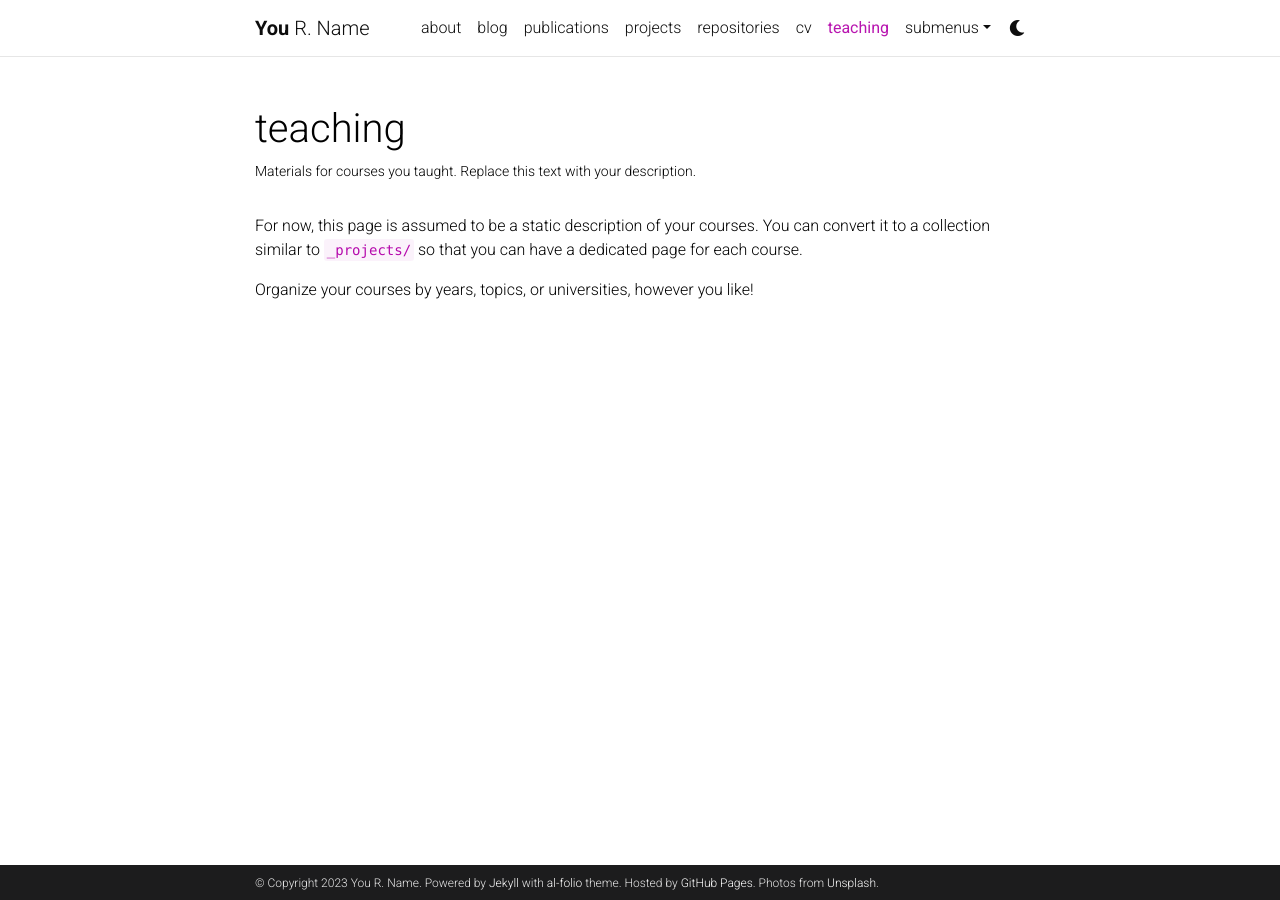
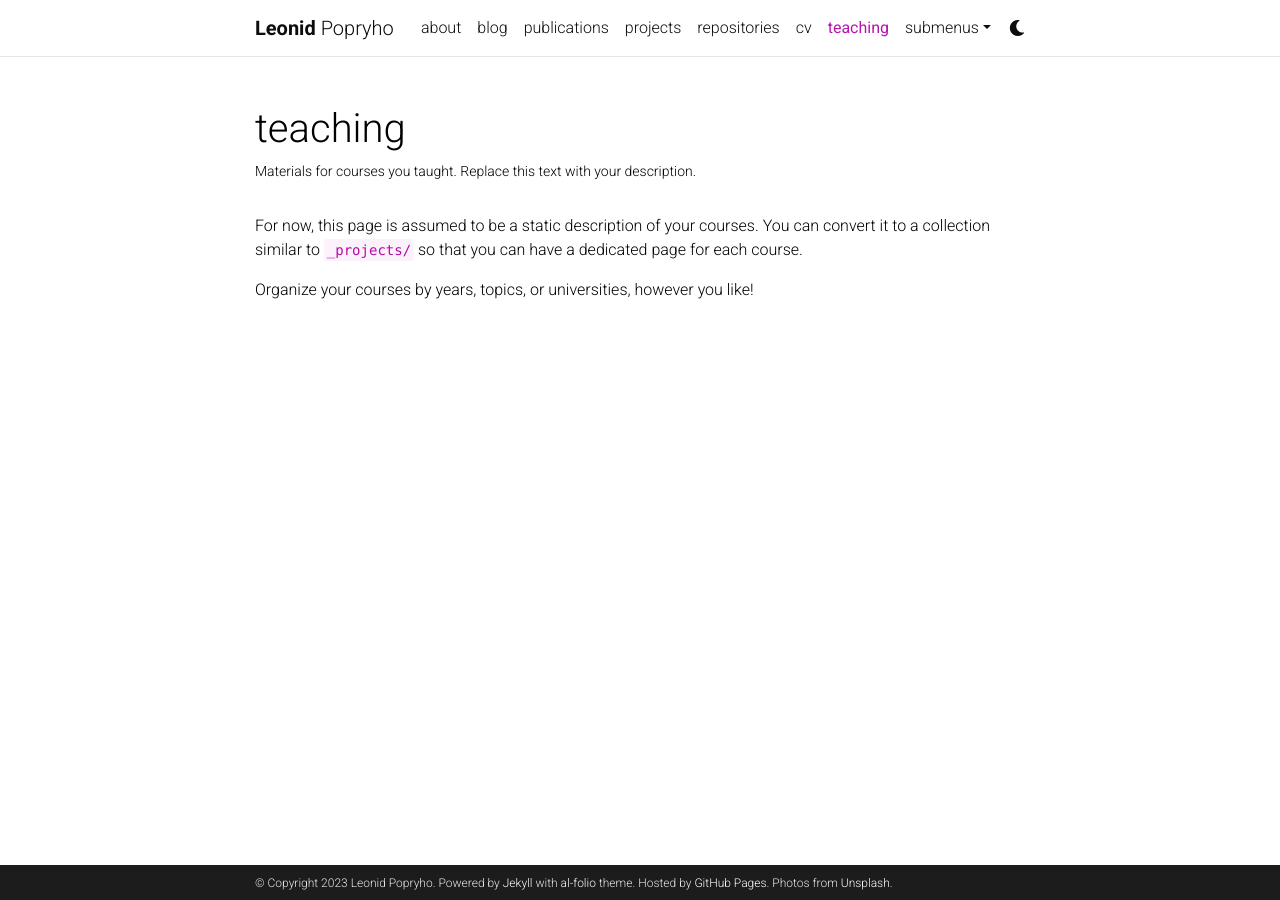
Before and after one commit to popryho/popryho.github.io, a Jekyll site: the page built from _pages/teaching.md, in a window 1280 px wide. Built offline with Jekyll 4.4.1, drawn with Linux system fonts in a browser that asks for light colours; comment, search, counter and statistics services are not loaded; a style sheet for code colours, icons or effects is not loaded.

Commit message:
fix: update url for GitHub Pages

```diff
--- a/_config.yml
+++ b/_config.yml
@@ -3,10 +3,10 @@
 # -----------------------------------------------------------------------------
 
 title: blank # the website title (if blank, full name will be used instead)
-first_name: You
-middle_name: R.
-last_name: Name
-email: you@example.com
+first_name: Leonid
+middle_name:
+last_name: Popryho
+email: popryho@gmail.com
 description: > # the ">" symbol means to ignore newlines until "footer_text:"
   A simple, whitespace theme for academics. Based on [*folio](https://github.com/bogoli/-folio) design.
 footer_text: >
@@ -18,8 +18,8 @@ keywords: jekyll, jekyll-theme, academic-website, portfolio-website  # add your
 lang: en # the language of your site (for example: en, fr, cn, ru, etc.)
 icon: ⚛️  # the emoji used as the favicon (alternatively, provide image name in /assets/img/)
 
-url: https://alshedivat.github.io # the base hostname & protocol for your site
-baseurl: /al-folio # the subpath of your site, e.g. /blog/
+url: https://popryho.github.io # the base hostname & protocol for your site
+baseurl: # the subpath of your site, e.g. /blog/
 last_updated: false # set to true if you want to display last updated in the footer
 impressum_path:  # set to path to include impressum link in the footer, use the same path as permalink in a page, helps to conform with EU GDPR
 
```
Also changed, not shown: 1 other file.
